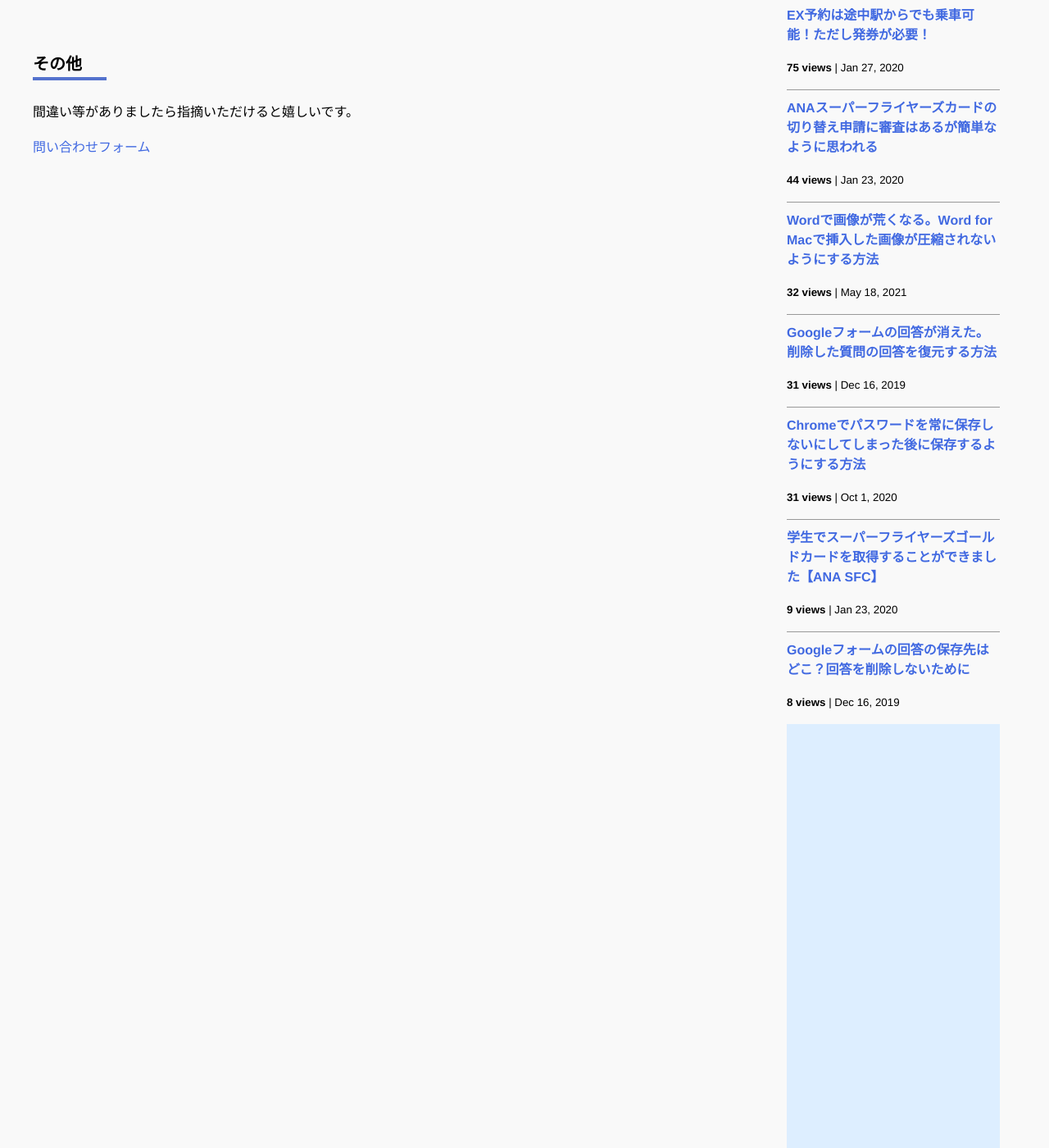
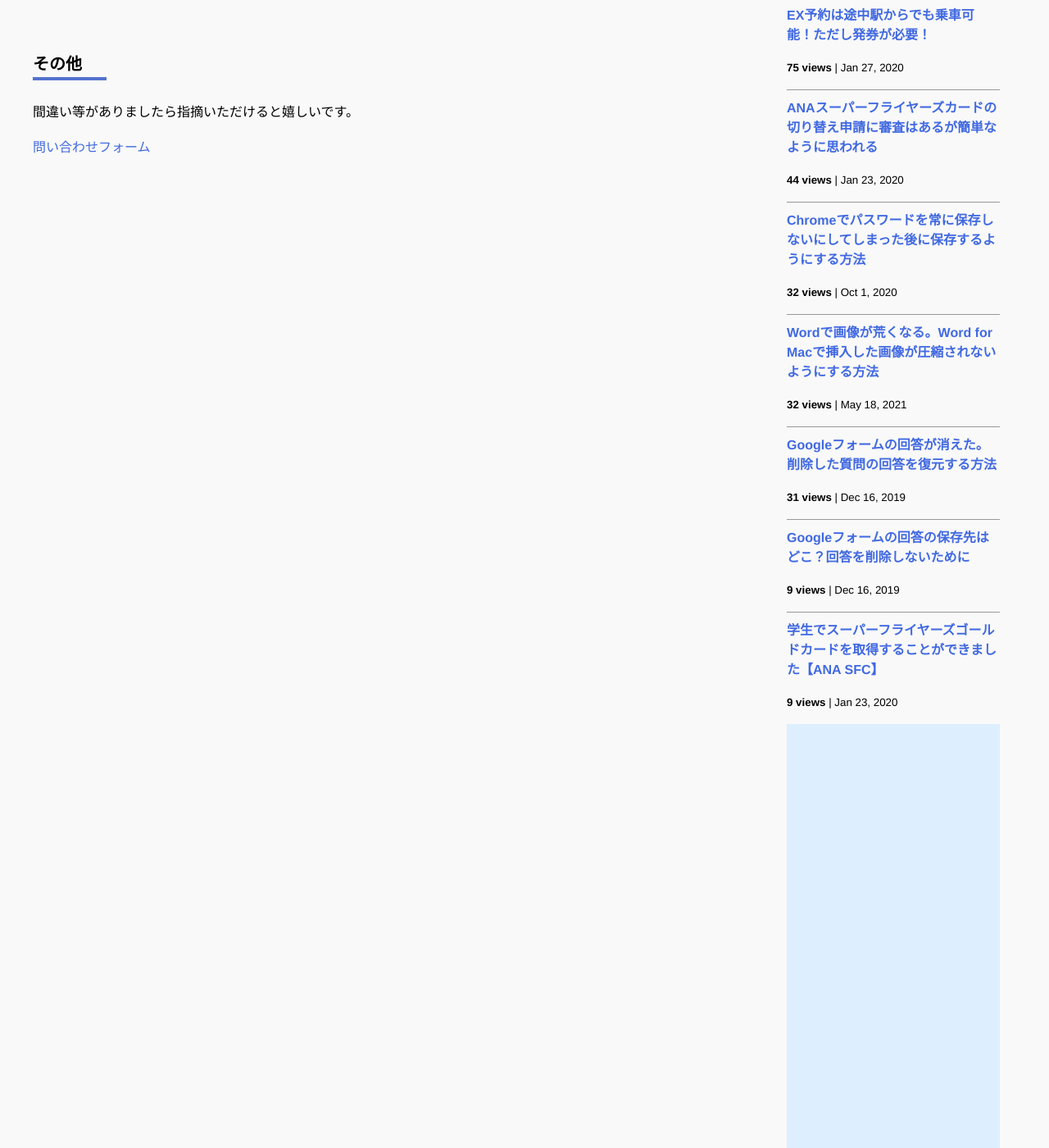
Before and after one commit to iwanaminami/shoyaiwaname, a Jekyll site: the page built from about.markdown, in a window 1280 px wide and 1400 px high, scrolled down 878 px. Shown: the whole window at 82% size. Built offline with Jekyll 4.4.1, drawn with Linux system fonts in a browser that asks for light colours; nearby versions of some CDN libraries; comment, search, counter and statistics services are not loaded.

Commit message:
chore(ga): update _data/popularposts.yml 20260511-1452

```diff
--- a/_data/popularposts.yml
+++ b/_data/popularposts.yml
@@ -4,14 +4,14 @@ side:
   - view: 44
     url: "/2020/01/23/sfc-judge.html"
   - view: 32
+    url: "/2020/10/01/googlepassword.html"
+  - view: 32
     url: "/2021/05/18/image-compression-word.html"
   - view: 31
     url: "/2019/12/16/restore-googleform.html"
-  - view: 31
-    url: "/2020/10/01/googlepassword.html"
   - view: 10
     url: "/"
   - view: 9
+    url: "/2019/12/16/googleform-answers.html"
+  - view: 9
     url: "/2020/01/23/sfcgold.html"
-  - view: 8
-    url: "/2019/12/16/googleform-answers.html"
```
